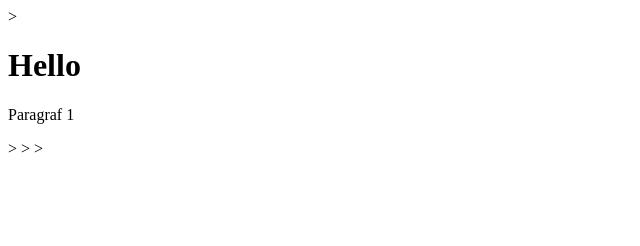
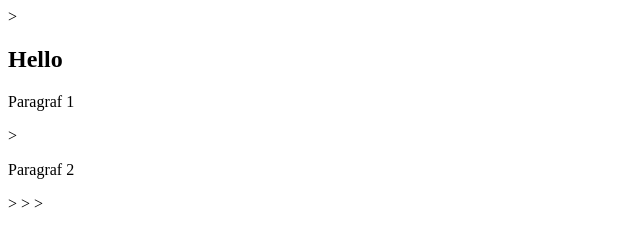
Before and after one commit to Syaqinahsafar/rekweb-pertemuan-3, a plain HTML site: page index.html in a window 1280 px wide. Shown: the whole page, without its empty margins (0-640 px from the left). Drawn offline with Linux system fonts and the light colour scheme.

Commit message:
add paragraph and change h1 to h2

```diff
--- a/index.html
+++ b/index.html
@@ -5,8 +5,9 @@
 	<link rel="stylesheet" type="text/css" href="">>
 </head>
 <body>
- <h1>Hello</h1>
+ <h2>Hello</h1>
  <p>Paragraf 1</p>>
+ <p>Paragraf 2</p>>
  <script type="text/javascript" src="script.js"></script>>
 </body>
 </html>>
```
